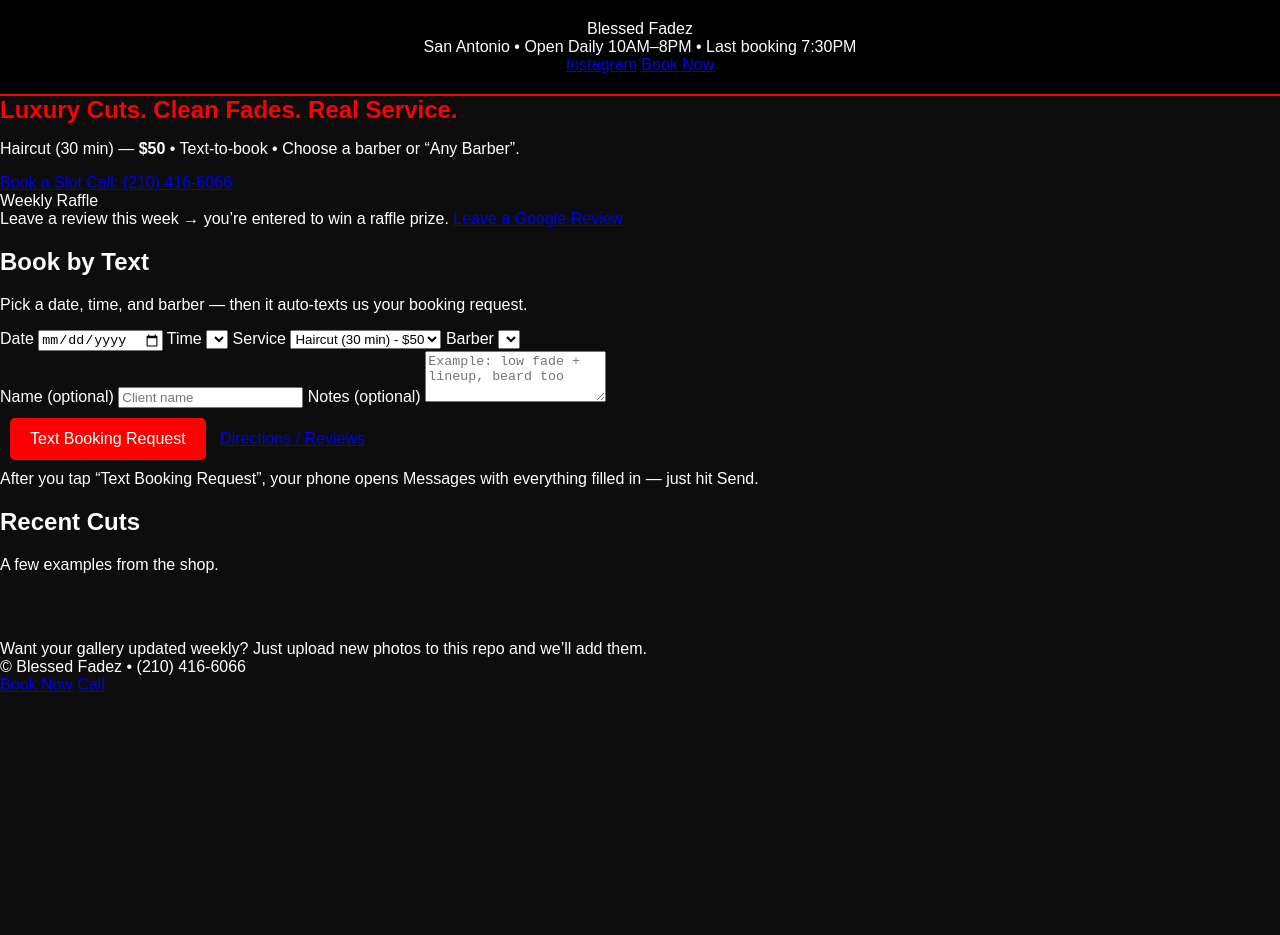
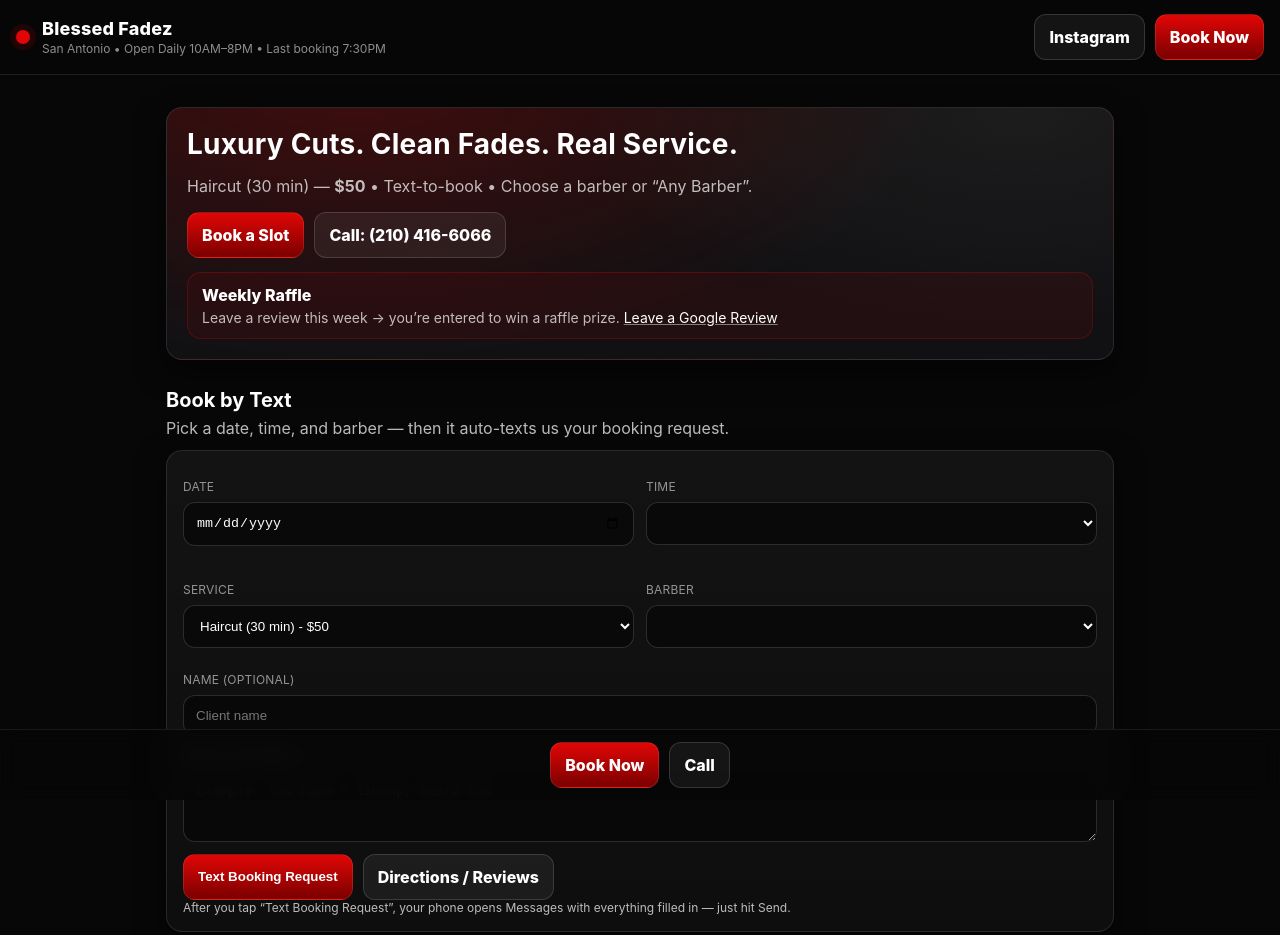
Before and after one commit to antoniofadez7-cell/Blessed-Fadez-App, a plain HTML site: page index.html in a window 1280 px wide. Shown: the top 935 px of the page. Before the commit the page ends 800 px from the top, so only its background shows below. Drawn offline with Linux system fonts and the light colour scheme; a script that the page names is missing.

Commit message:
Update style.css

```diff
--- a/style.css
+++ b/style.css
@@ -1,44 +1,163 @@
-body {
-  margin: 0;
-  font-family: Arial, sans-serif;
-  background-color: #0d0d0d;
-  color: white;
+:root{
+  --bg:#070707;
+  --panel:#0f0f10;
+  --panel2:#111114;
+  --text:#ffffff;
+  --muted:rgba(255,255,255,.72);
+  --muted2:rgba(255,255,255,.55);
+  --accent:#e10606;
+  --accent2:#7a0000;
+  --border:rgba(255,255,255,.10);
+  --shadow: 0 12px 30px rgba(0,0,0,.55);
+  --radius:16px;
 }
 
-header {
-  background: black;
-  padding: 20px;
-  text-align: center;
-  border-bottom: 2px solid red;
+*{ box-sizing:border-box; }
+html,body{ margin:0; padding:0; background:var(--bg); color:var(--text); font-family: -apple-system, system-ui, Segoe UI, Roboto, Arial, sans-serif; }
+
+a{ color:inherit; text-decoration:none; }
+.muted{ color:var(--muted); }
+.small{ font-size:12px; }
+
+.topbar{
+  position:sticky; top:0; z-index:20;
+  display:flex; align-items:center; justify-content:space-between;
+  padding:14px 16px;
+  background:rgba(7,7,7,.82);
+  backdrop-filter: blur(10px);
+  border-bottom:1px solid var(--border);
 }
 
-h1 {
-  color: red;
-  margin: 0;
+.brand{ display:flex; gap:12px; align-items:center; }
+.logo-dot{
+  width:14px; height:14px; border-radius:99px;
+  background:var(--accent);
+  box-shadow: 0 0 0 6px rgba(225,6,6,.12);
+}
+.brand-name{ font-size:18px; font-weight:800; letter-spacing:.2px; }
+.brand-sub{ font-size:12px; color:var(--muted2); margin-top:2px; }
+
+.top-actions{ display:flex; gap:10px; }
+
+.wrap{ max-width:980px; margin:0 auto; padding:18px 16px 90px; }
+
+.hero{
+  padding:14px 0 8px;
+}
+.hero-card{
+  background:
+    radial-gradient(1000px 500px at 20% -20%, rgba(225,6,6,.25), transparent 60%),
+    radial-gradient(800px 400px at 90% 0%, rgba(255,255,255,.06), transparent 55%),
+    linear-gradient(180deg, var(--panel), var(--panel2));
+  border:1px solid var(--border);
+  border-radius:var(--radius);
+  padding:20px;
+  box-shadow:var(--shadow);
+}
+.hero h1{
+  margin:0 0 8px;
+  font-size:28px;
+  line-height:1.15;
+  letter-spacing:.2px;
+}
+.hero-cta{ display:flex; gap:10px; flex-wrap:wrap; margin-top:14px; }
+
+.promo{
+  margin-top:14px;
+  padding:12px 14px;
+  border:1px solid rgba(225,6,6,.25);
+  background: rgba(225,6,6,.08);
+  border-radius:14px;
+}
+.promo-title{ font-weight:800; color:#fff; margin-bottom:4px; }
+.promo-text{ color:var(--muted); font-size:14px; }
+.link{ color:#fff; text-decoration:underline; text-decoration-color: rgba(255,255,255,.45); }
+
+.section{ margin-top:20px; }
+.section-title h2{ margin:0; font-size:20px; }
+.section-title p{ margin:6px 0 0; }
+
+.card{
+  background: linear-gradient(180deg, rgba(255,255,255,.05), rgba(255,255,255,.03));
+  border:1px solid var(--border);
+  border-radius:var(--radius);
+  box-shadow:var(--shadow);
 }
 
-button {
-  background: red;
-  color: white;
-  border: none;
-  padding: 12px 20px;
-  margin: 10px;
-  font-size: 16px;
-  border-radius: 5px;
+.form{ padding:16px; margin-top:12px; }
+.grid{
+  display:grid;
+  grid-template-columns:1fr 1fr;
+  gap:12px;
+}
+@media (max-width:680px){
+  .grid{ grid-template-columns:1fr; }
 }
 
-button:hover {
-  background: darkred;
+label{ display:flex; flex-direction:column; gap:8px; margin:12px 0; }
+label span{ font-size:12px; color:var(--muted2); letter-spacing:.2px; text-transform:uppercase; }
+
+input, select, textarea{
+  background: rgba(0,0,0,.45);
+  border:1px solid rgba(255,255,255,.14);
+  color:#fff;
+  border-radius:12px;
+  padding:12px 12px;
+  outline:none;
+}
+input:focus, select:focus, textarea:focus{
+  border-color: rgba(225,6,6,.55);
+  box-shadow: 0 0 0 4px rgba(225,6,6,.12);
 }
 
-.gallery {
-  display: grid;
-  grid-template-columns: repeat(auto-fit, minmax(150px, 1fr));
-  gap: 10px;
-  padding: 20px;
+.form-actions{ display:flex; gap:10px; flex-wrap:wrap; margin-top:8px; }
+
+.btn{
+  display:inline-flex; align-items:center; justify-content:center;
+  padding:12px 14px;
+  border-radius:12px;
+  background: linear-gradient(180deg, var(--accent), var(--accent2));
+  color:#fff;
+  font-weight:800;
+  border:1px solid rgba(255,255,255,.10);
+}
+.btn.ghost{
+  background: rgba(255,255,255,.06);
+  border:1px solid rgba(255,255,255,.14);
+  color:#fff;
+}
+.btn:active{ transform: translateY(1px); }
+
+.gallery{
+  margin-top:12px;
+  display:grid;
+  grid-template-columns: repeat(2, 1fr);
+  gap:10px;
+}
+@media (min-width:820px){
+  .gallery{ grid-template-columns: repeat(4, 1fr); }
+}
+.gallery img{
+  width:100%;
+  height:220px;
+  object-fit:cover;
+  border-radius:14px;
+  border:1px solid rgba(255,255,255,.10);
+  box-shadow: 0 10px 22px rgba(0,0,0,.35);
 }
 
-.gallery img {
-  width: 100%;
-  border-radius: 8px;
+.footer{
+  margin-top:26px;
+  padding:18px 2px;
+  border-top:1px solid rgba(255,255,255,.08);
 }
+
+.sticky{
+  position:fixed; left:0; right:0; bottom:0;
+  padding:12px 14px;
+  display:flex; gap:10px;
+  background: rgba(7,7,7,.85);
+  backdrop-filter: blur(10px);
+  border-top:1px solid rgba(255,255,255,.08);
+  justify-content:center;
+}
```
